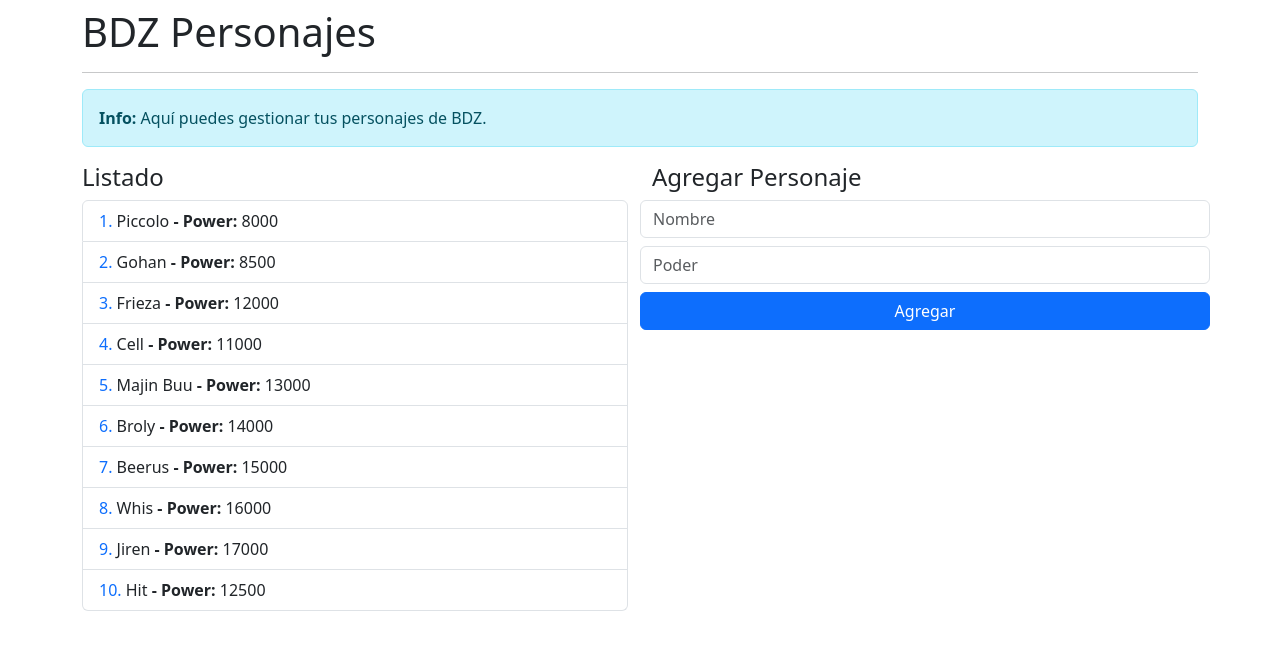
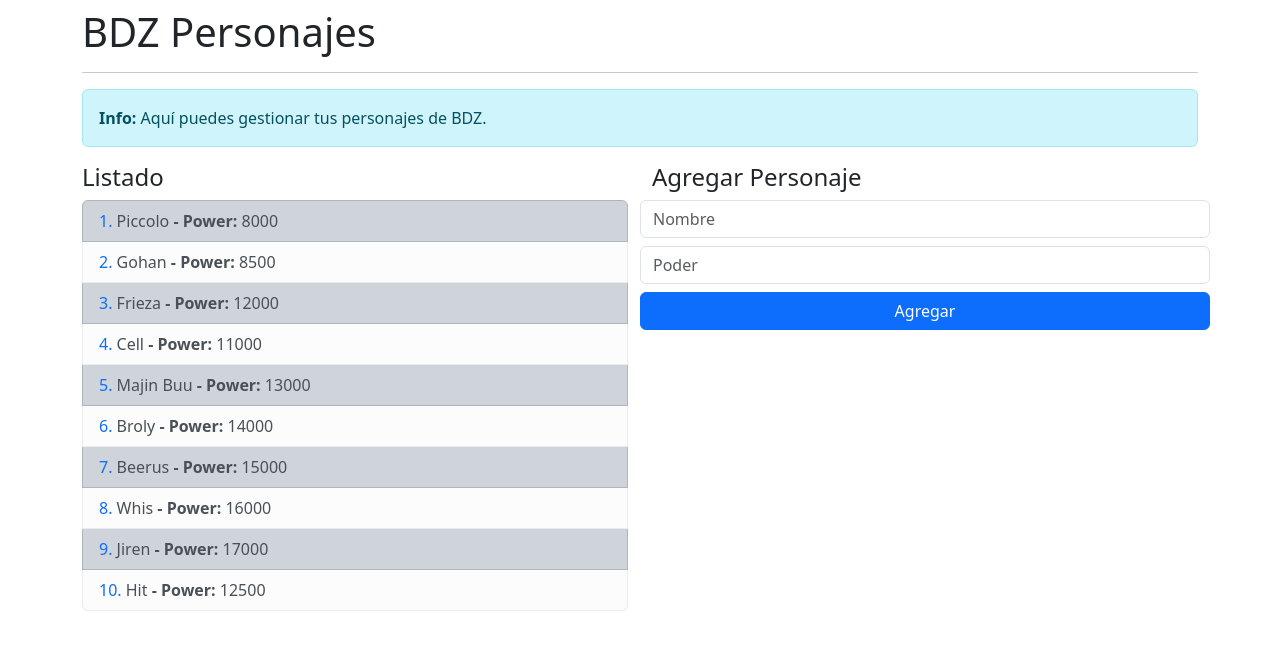
Before and after one commit to StevenACZ/angular-bases-2025, an Angular app: page / in a window 1280 px wide. Shown: the top 650 px of the page. Built offline with nearby package versions, Linux system fonts and the light colour scheme.

Commit message:
Add dynamic styling to character list items based on odd/even index

```diff
--- a/src/app/dbz/components/list/list.component.html
+++ b/src/app/dbz/components/list/list.component.html
@@ -9,6 +9,10 @@
       let isOdd = odd
     "
     class="list-group-item"
+    [ngClass]="{
+      'list-group-item-dark': isEven,
+      'list-group-item-light': isOdd
+    }"
   >
     <span class="text-primary">{{ i + 1 }}. </span>
 
```
